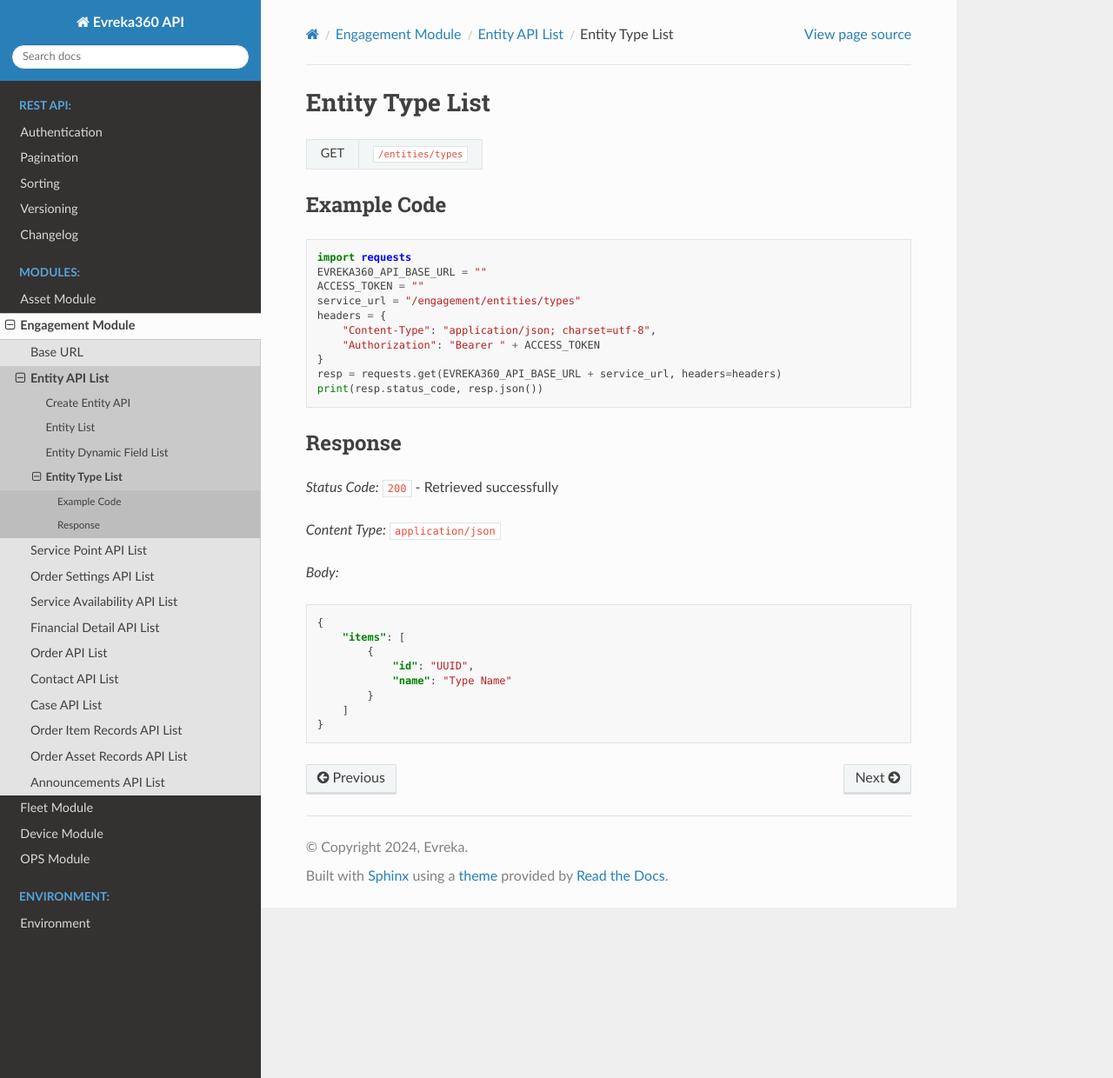
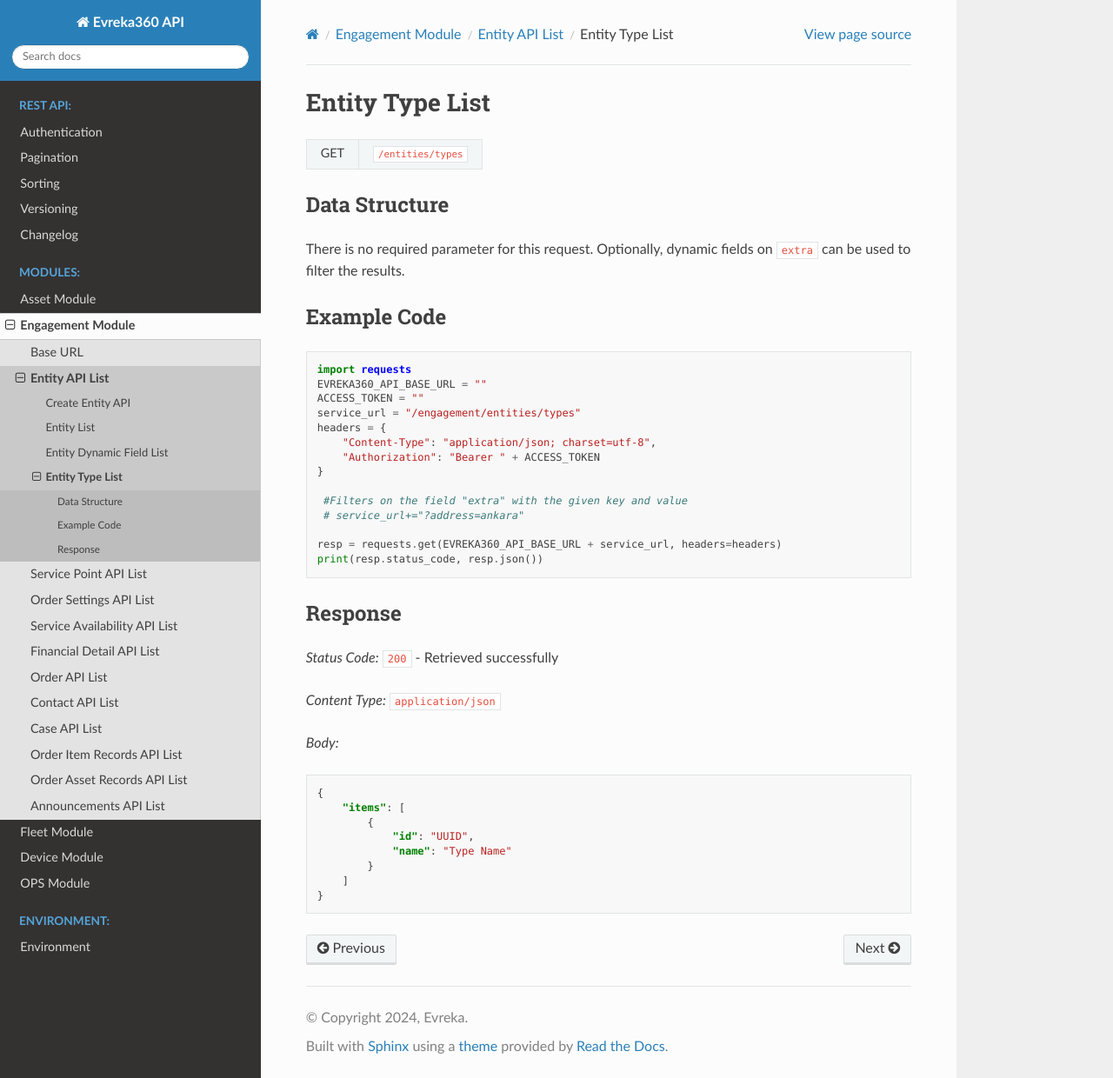
Before and after one commit to evrekadev/evreka-api-doc, a Sphinx documentation site: the page built from source/engagement/entity/types.rst, in a window 1280 px wide and 1240 px high. Shown: the whole window at 87% size. Built offline with Sphinx 7.4.7 and the Read the Docs theme 3.1.0, drawn with Linux system fonts in a browser that asks for light colours.

Commit message:
custom filter option added

```diff
--- a/source/engagement/entity/types.rst
+++ b/source/engagement/entity/types.rst
@@ -6,6 +6,11 @@ Entity Type List
    +-------------------+------------------------------------------------+
    | GET               | ``/entities/types``                            |
    +-------------------+------------------------------------------------+
+
+Data Structure
+^^^^^^^^^^^^^^^^^
+There is no required parameter for this request. Optionally, dynamic fields on ``extra`` can be used to filter the results.
+
 
 Example Code
 ^^^^^^^^^^^^
@@ -20,6 +25,10 @@ Example Code
        "Content-Type": "application/json; charset=utf-8",
        "Authorization": "Bearer " + ACCESS_TOKEN
    }
+
+    #Filters on the field "extra" with the given key and value
+    # service_url+="?address=ankara"
+
    resp = requests.get(EVREKA360_API_BASE_URL + service_url, headers=headers)
    print(resp.status_code, resp.json())
 
```
